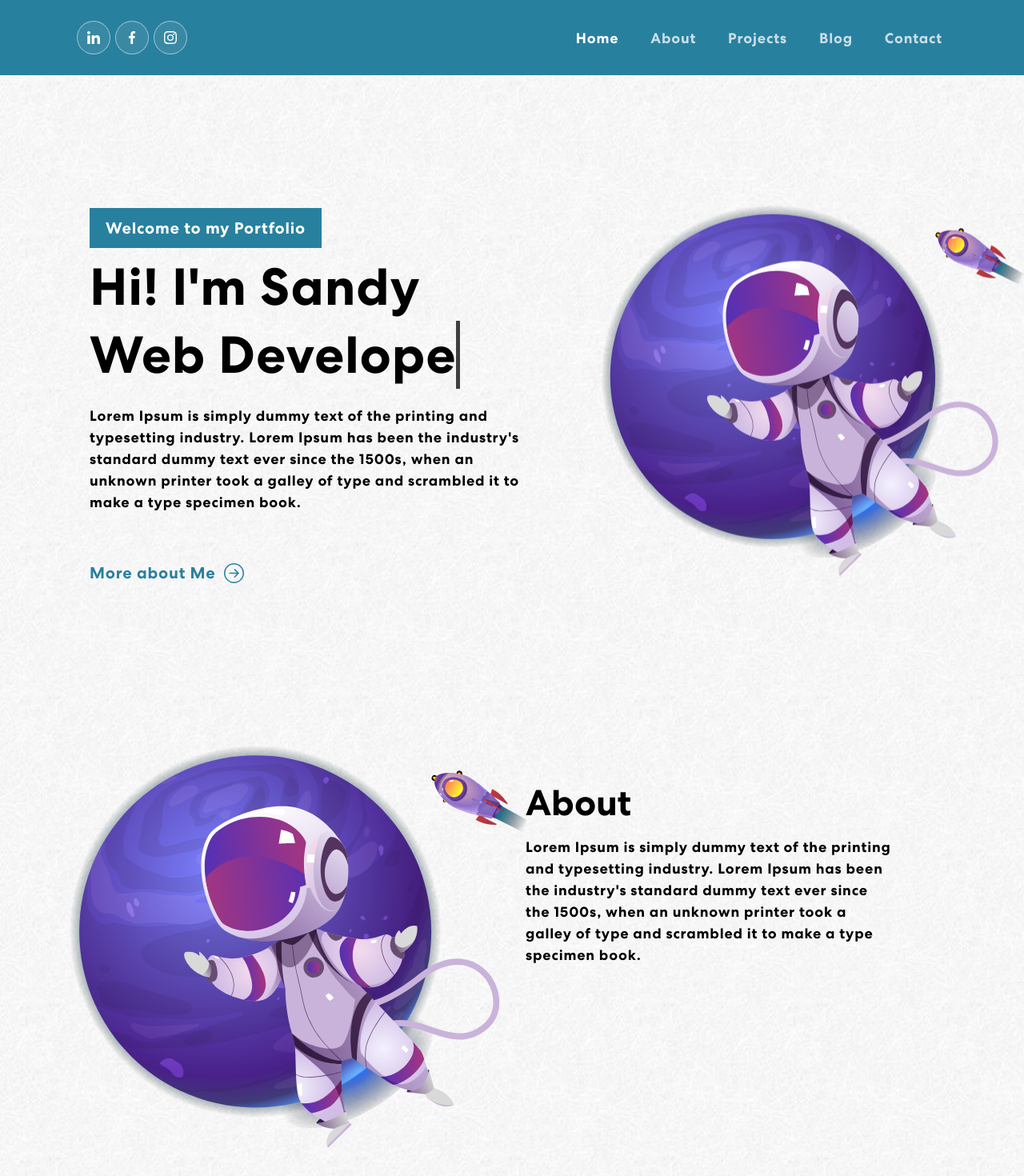
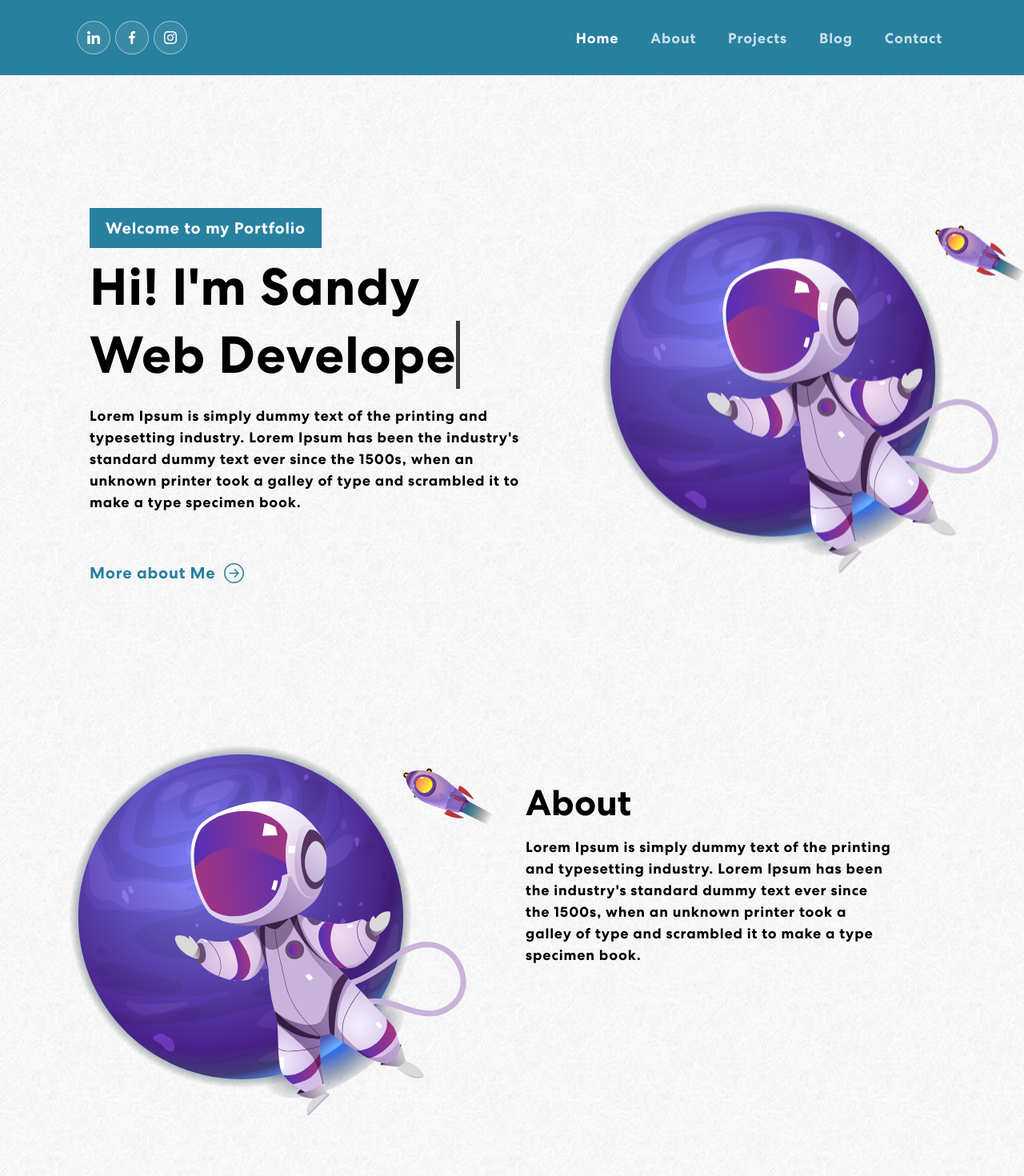
Before and after one commit to yinhsuan/portfolio, a React (Create React App) app: page / in a window 1280 px wide. Shown: the top 1470 px of the page at 80% size. Built offline with nearby package versions, Linux system fonts and the light colour scheme.

Commit message:
edit the image size in About

```diff
--- a/src/App.css
+++ b/src/App.css
@@ -399,7 +399,7 @@ nav.navbar .navbar-toggler[aria-expanded="true"] .navbar-toggler-icon {
   font-weight: bold;
 }
 .about img {
-  width: 130%;
+  width: 120%;
 }
 
 
```
